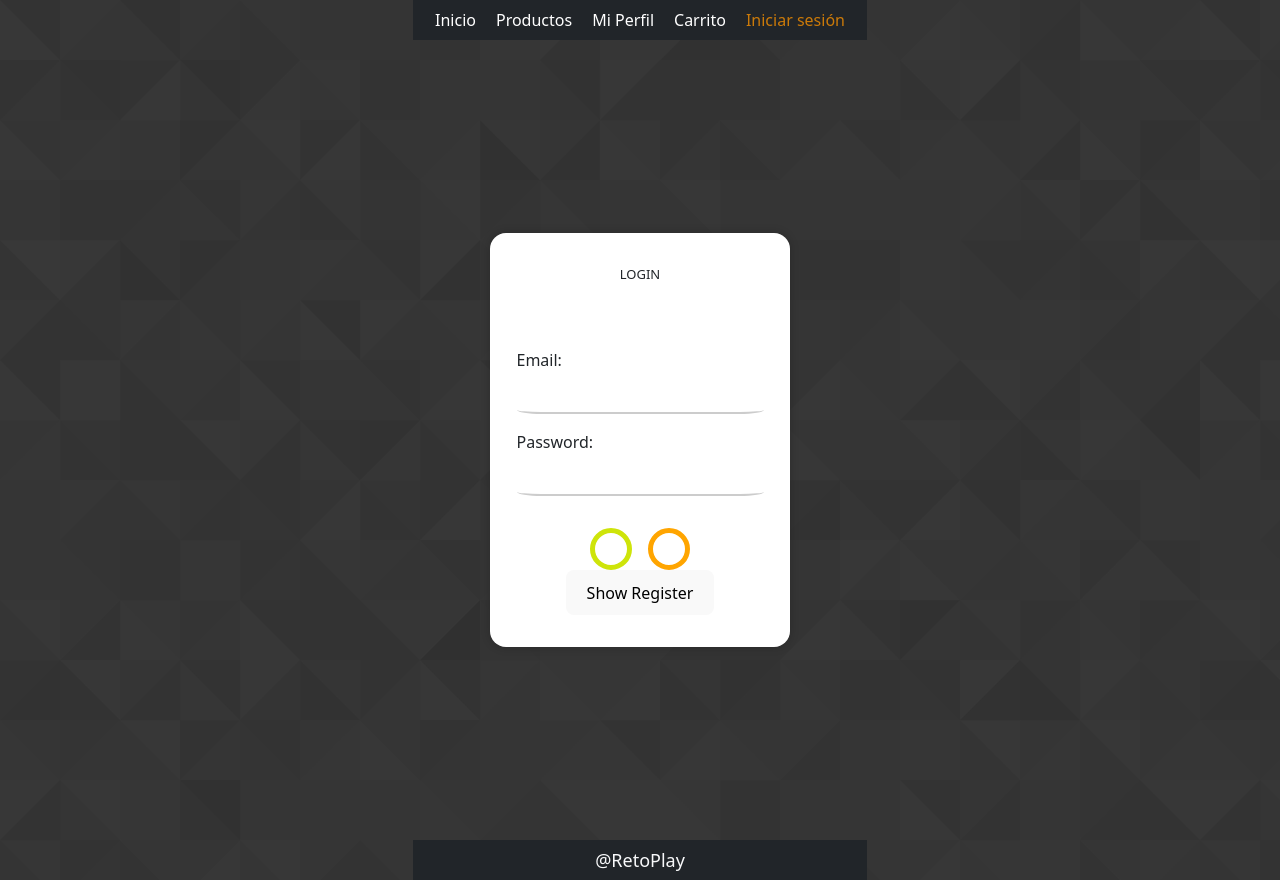
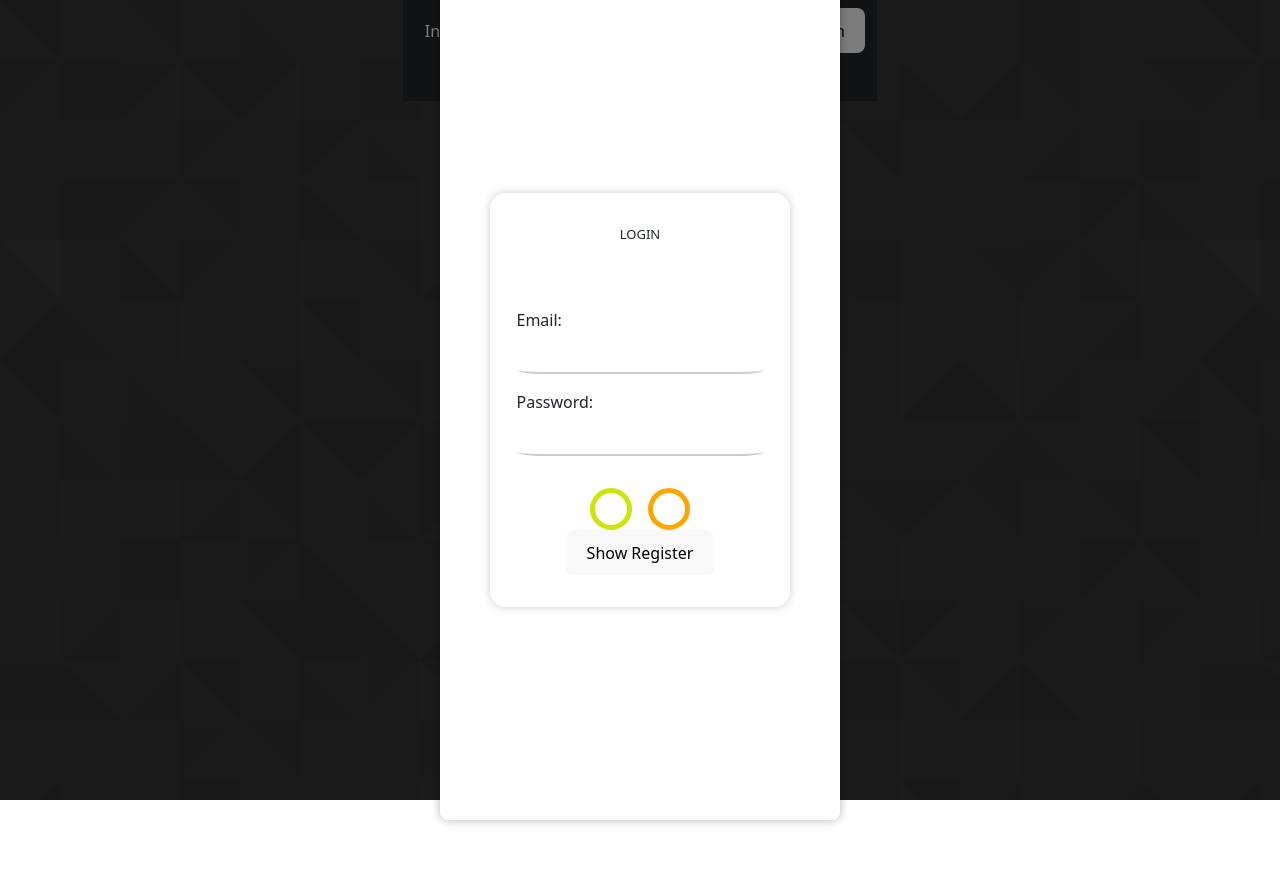
Before and after one commit to ferchox920/neil, a React (Vite) app: page /iniciar-sesion in a window 1280 px wide. After the commit the page ends 800 px from the top, so only its background shows below. Built offline with nearby package versions, Linux system fonts and the light colour scheme.

Commit message:
modal form

```diff
--- a/src/components/login_form/LoginForm.jsx
+++ b/src/components/login_form/LoginForm.jsx
@@ -1,5 +1,4 @@
 import axios from "axios";
-import React from "react";
 import "./loginForm.scss";
 import { useState } from "react";
 import { useMarketplace } from "../../context";
--- a/src/components/modal/RegisterModal.jsx
+++ b/src/components/modal/RegisterModal.jsx
@@ -1,18 +1,37 @@
-import React, { useState } from "react";
 import { LoginForm } from "../login_form/LoginForm";
 import { RegistrarUsuarioForm } from "../registrar-usuario_form/RegistrarUsuarioForm";
 import { useMarketplace } from "../../context";
+import "./registerModal.scss";
+import { useState } from "react";
+const RegisterModal = () => {
 
-const RegisterModal = () => {
-  //estado global
+  const [isModalOpen, setIsModalOpen] = useState(true);
   const { showLogin } = useMarketplace();
+
+  // Función para abrir el modal
+
+  // Función para cerrar el modal
+  const closeModal = () => {
+    setIsModalOpen(false);
+  };
+
+  // Agrega un manejador de eventos para abrir el modal
+
 
   return (
     <>
+      {isModalOpen && (
+        <div className="container-modal" onClick={closeModal}>
+          <div className="modal-card" onClick={(e) => e.stopPropagation()}>
+            {showLogin ? <LoginForm /> : <RegistrarUsuarioForm />}
+          </div>
+        </div>
+      )}
 
-    {/* rederizado condicional */}
-      {showLogin ? <LoginForm /> : <RegistrarUsuarioForm />}
+      {/* Botón u otro elemento para abrir el modal */}
+
     </>
   );
 };
+
 export default RegisterModal;
--- /dev/null
+++ b/src/components/modal/registerModal.scss
@@ -0,0 +1,24 @@
+/* registerModal.scss */
+
+.container-modal {
+    position: fixed;
+    top: 0;
+    left: 0;
+    width: 100%;
+    height: 100%;
+    background: rgba(0, 0, 0, 0.5); /* Fondo semitransparente */
+    display: flex;
+    align-items: center;
+    justify-content: center;
+    z-index: 100; /* Asegura que el modal esté por encima de otros elementos */
+
+    /* Estilos para la tarjeta de modal */
+    .modal-card {
+      width: 80%;
+      max-width: 400px; /* Ancho máximo de la tarjeta */
+      background: #fff; /* Fondo blanco */
+      padding: 20px;
+      border-radius: 8px;
+      box-shadow: 0px 0px 10px rgba(0, 0, 0, 0.3); /* Sombra */
+    }
+  }
--- a/src/components/navbar/Navbar.jsx
+++ b/src/components/navbar/Navbar.jsx
@@ -1,8 +1,18 @@
 import { Navbar, Container } from "react-bootstrap";
 import {  NavLink } from "react-router-dom";
 import './navbar.scss'
+import { useMarketplace } from "../../context";
+import RegisterModal from "../modal/RegisterModal";
 
 export const NavModel = ()=> {
+  const { showModal , setShowModal } = useMarketplace();
+
+console.log(showModal);
+
+const handleChangeModal= ()=>{
+  setShowModal(!showModal);
+}
+
   return (
     <>
       <Navbar bg="dark" variant="dark">
@@ -15,8 +25,9 @@ export const NavModel = ()=> {
             <NavLink className={({isActive})=>(isActive ? "active" : "navLink")} to="/productos">Productos</NavLink>
             <NavLink className={({isActive})=>(isActive ? "active" : "navLink")} to="/mi-perfil">Mi Perfil</NavLink>
             <NavLink className={({isActive})=>(isActive ? "active" : "navLink")} to="/carrito">Carrito</NavLink>
-            <NavLink className={({isActive})=>(isActive ? "active" : "navLink")} to="/iniciar-sesion">Iniciar sesión</NavLink>
+            <button className={({isActive})=>(isActive ? "active" : "navLink")} onClick={handleChangeModal}>Iniciar sesión</button>
           </div>
+            {showModal ? null : <RegisterModal />}
         </Container>
       </Navbar>
     </>
--- a/src/components/registrar-producto_form/RegistrarProductoForm.jsx
+++ b/src/components/registrar-producto_form/RegistrarProductoForm.jsx
@@ -1,5 +1,5 @@
 
-import React, { useState } from 'react';
+import  { useState } from 'react';
 
 const RegistrarProductoForm = () => {
   const [product, setProduct] = useState({
--- a/src/context.jsx
+++ b/src/context.jsx
@@ -1,62 +1,66 @@
-  import { createContext, useState, useEffect, useContext } from "react"
+import  { createContext, useState, useEffect, useContext } from "react";
 
+const MarketplaceContext = createContext({});
 
-
-  const MarketplaceContext = createContext({})
-
-  export const MarketplaceProvider = ({ children }) =>{
-
+// eslint-disable-next-line react/prop-types
+export const MarketplaceProvider = ({ children }) => {
   const [productos, setProductos] = useState([]);
-  const [categoria, setCategoria] = useState('all')
-  const [pageProductos, setPageProductos] = useState([])
+  const [categoria, setCategoria] = useState('all');
+  const [pageProductos, setPageProductos] = useState([]);
   const [showLogin, setShowLogin] = useState(true);
+  const [showModal, setShowModal] = useState(true);
 
   useEffect(() => {
-    async function fetchProductos() {
+    const fetchProductos = async () => {
       try {
         const response = await fetch('src/db/productos.json');
         const data = await response.json();
         setProductos(data);
-        setPageProductos(data)
+        setPageProductos(data);
       } catch (error) {
         console.error('Error en el fetch', error);
       }
-    }
+    };
 
     fetchProductos();
   }, []);
 
-
-
   useEffect(() => {
-    const filtrarProductos = ()=>{
-      if(categoria != 'all'){
-        const newProductos = productos.filter(producto=> producto.categoria === categoria)
-        setPageProductos(newProductos)
-      }else if(categoria === 'all'){
-        setPageProductos(productos)
+    const filtrarProductos = () => {
+      if (categoria !== 'all') {
+        const newProductos = productos.filter(producto => producto.categoria === categoria);
+        setPageProductos(newProductos);
+      } else if (categoria === 'all') {
+        setPageProductos(productos);
       }
-    }
-    filtrarProductos()
-  }, [categoria, productos])
+    };
+    filtrarProductos();
+  }, [categoria, productos]);
 
   const globalState = {
     productos,
     pageProductos,
     setPageProductos,
+    categoria,
     setCategoria,
     showLogin,
     setShowLogin,
+    showModal,
+    setShowModal,
   };
 
-          return (
-              <MarketplaceContext.Provider
-                value={globalState}
-              >
-                {children}
-              </MarketplaceContext.Provider>
-            );
+  return (
+    <MarketplaceContext.Provider value={globalState}>
+      {children}
+    </MarketplaceContext.Provider>
+  );
+};
 
+// eslint-disable-next-line react-refresh/only-export-components
+export const useMarketplace = () => {
+  const context = useContext(MarketplaceContext);
+  if (!context) {
+    throw new Error("useMarketplace debe ser utilizado dentro de un MarketplaceProvider");
   }
-
-  export const useMarketplace = ()=> useContext(MarketplaceContext)
+  return context;
+};
```
